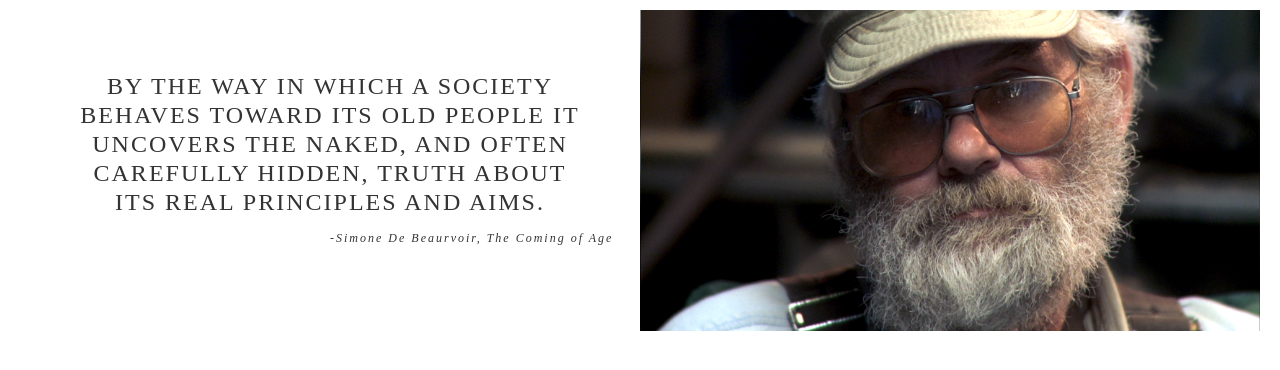
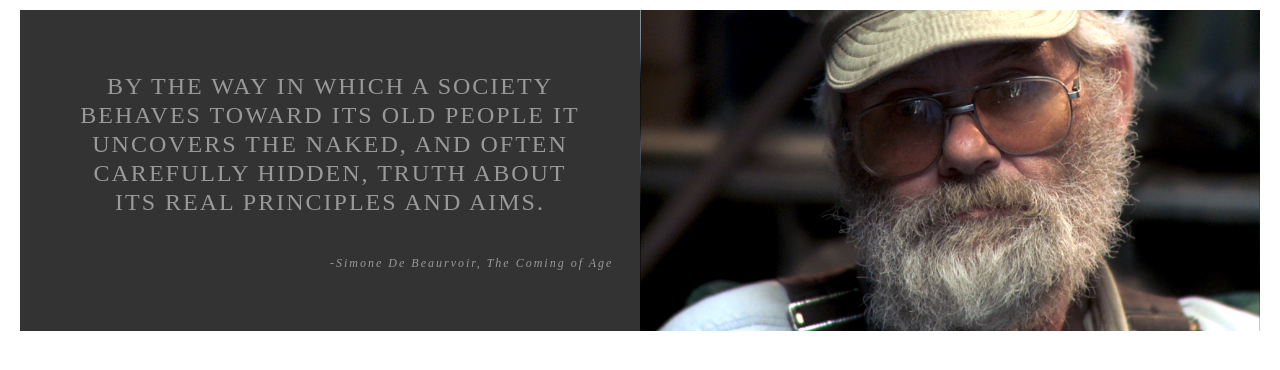
Before and after one commit to dhansenaz/theelders, a plain HTML site: page index.html in a window 1280 px wide. Drawn offline with Linux system fonts and the light colour scheme.

Commit message:
design changes

```diff
--- a/style.css
+++ b/style.css
@@ -15,6 +15,12 @@ body, html{
     resize: vertical;
 
   }
+  .text{
+    background-color: #333;
+    position: relative;
+    max-width: 100%;
+    max-height: 58vh;
+  }
   .right{
     position: relative;
     max-width: 100%;
@@ -22,7 +28,7 @@ body, html{
 
   }
  .tagline{
-    color: #333;
+    color: #999;
     text-align:center;
     line-height: 1.2;
     font-size: 1.5rem;
@@ -40,11 +46,11 @@ body, html{
 
 .author{
     display:inline-block;
-    color: #333;
+    color: #999;
     /* z-index: 100; */
     position: absolute;
     left: 50%;
-    top: 65%;
+    top: 73%;
     /* transform: translateY(-50%); */
     line-height: 1.2;
     font-size: .75rem;
```
